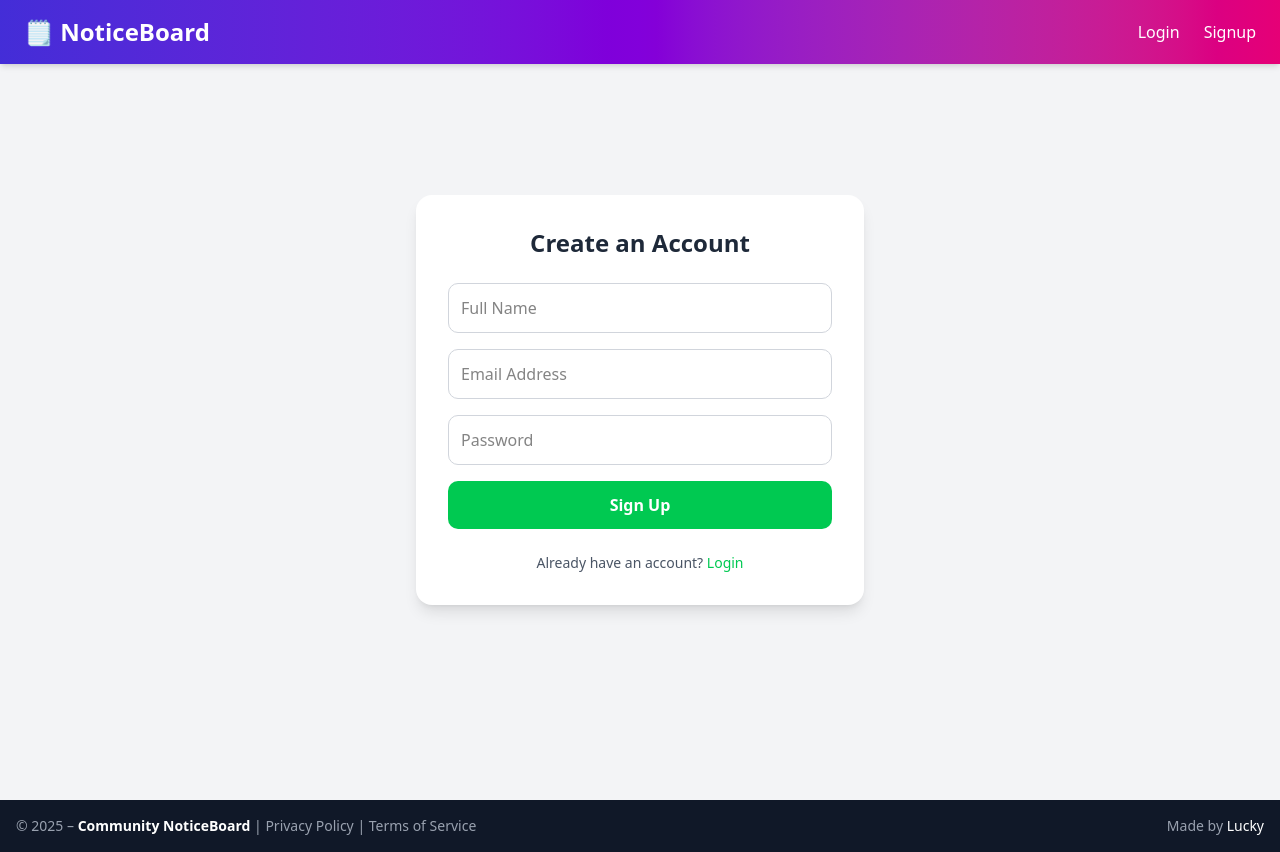
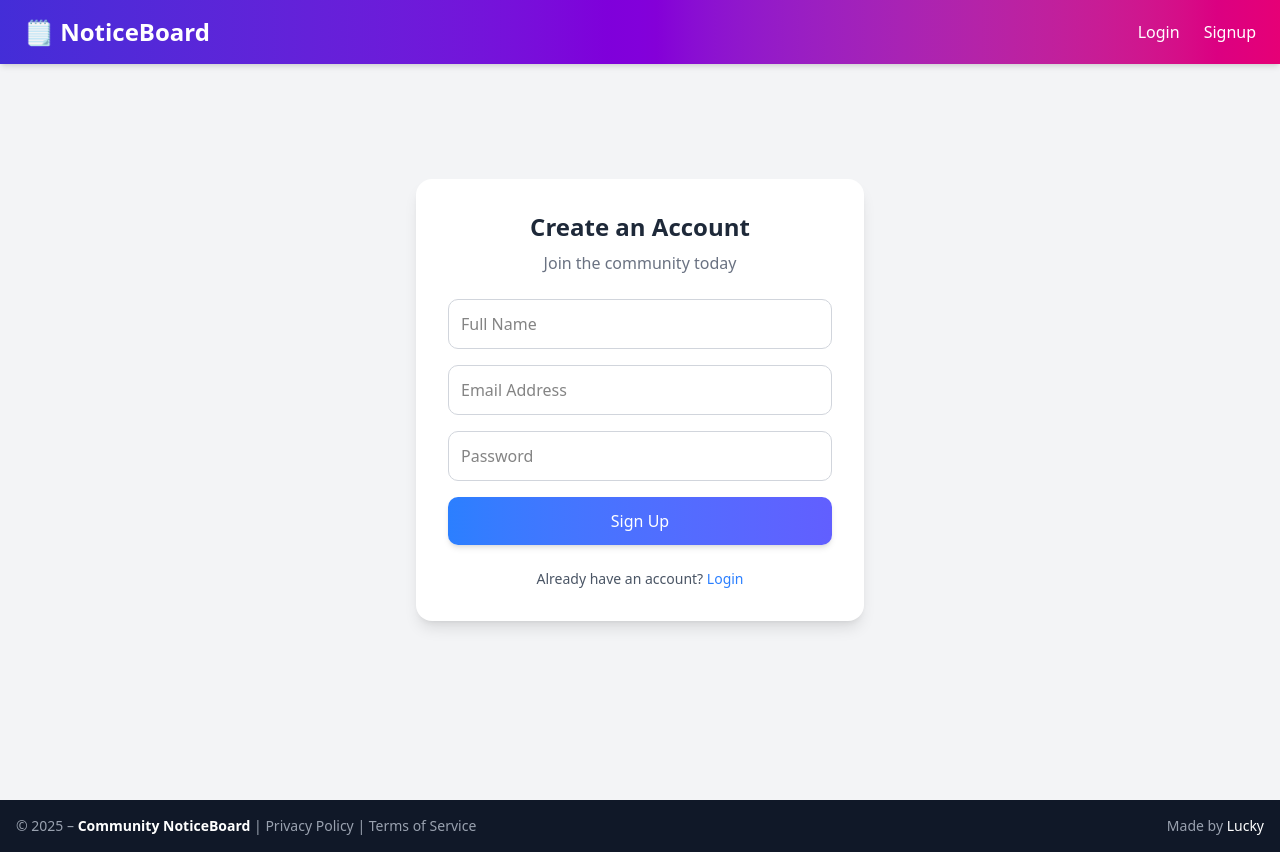
Before and after one commit to luckysingh7220/Noticeboard_frontened, a React (Vite) app: page /signup in a window 1280 px wide. Built offline with nearby package versions, Linux system fonts and the light colour scheme.

Commit message:
Changes made in login and signup pages

```diff
--- a/src/pages/Login.jsx
+++ b/src/pages/Login.jsx
@@ -190,7 +190,7 @@ export default function Login() {
               <button
                 type="button"
                 onClick={() => setRole("admin")}
-                className={`px-4 py-2 rounded-lg border ${
+                className={`cursor-pointer  px-4 py-2 rounded-lg border ${
                   role === "admin"
                     ? "bg-blue-500 text-white"
                     : "bg-white text-gray-700"
@@ -201,7 +201,7 @@ export default function Login() {
               <button
                 type="button"
                 onClick={() => setRole("user")}
-                className={`px-4 py-2 rounded-lg border ${
+                className={`cursor-pointer  px-4 py-2 rounded-lg border ${
                   role === "user"
                     ? "bg-blue-500 text-white"
                     : "bg-white text-gray-700"
@@ -214,7 +214,7 @@ export default function Login() {
             {/* Sign In button */}
             <button
               type="submit"
-              className="bg-gradient-to-r from-blue-500 to-indigo-500 text-white py-3 rounded-lg font-medium shadow-md hover:opacity-90"
+              className="bg-gradient-to-r from-blue-500 to-indigo-500 text-white py-3 rounded-lg font-medium shadow-md hover:opacity-90 cursor-pointer "
             >
               Sign In
             </button>
@@ -230,10 +230,14 @@ export default function Login() {
   className="text-center text-gray-600 mt-6"
 >
   Don’t have an account?{" "}
-            <a href="/signup" className="text-blue-600 font-medium">
+  <span
+    onClick={() => navigate("/signup")}
+    className="text-blue-600 font-medium hover:underline cursor-pointer"
+  >
     Sign up here
-            </a>
+  </span>
 </motion.p>
+
         </motion.div>
       </motion.div>
     </div>
--- a/src/pages/Signup.jsx
+++ b/src/pages/Signup.jsx
@@ -1,6 +1,7 @@
 import { useState } from "react";
 import { useNavigate } from "react-router-dom";
 import axios from "../services/api";
+import { motion } from "framer-motion";
 
 export default function Signup() {
   const [form, setForm] = useState({ name: "", email: "", password: "" });
@@ -21,22 +22,78 @@ export default function Signup() {
   };
 
   return (
-    <div className="min-h-screen flex items-center justify-center bg-gray-100 px-4">
-      <div className="w-full max-w-md bg-white rounded-2xl shadow-lg p-8">
-        <h2 className="text-2xl font-bold text-center text-gray-800 mb-6">
+    <div className="flex items-center justify-center min-h-screen bg-gray-100">
+      {/* Animated container */}
+      <motion.div
+        initial={{ opacity: 0, y: -100 }}
+        animate={{ opacity: 1, y: 0 }}
+        transition={{ duration: 0.8, ease: "easeOut" }}
+        className="bg-white shadow-lg rounded-2xl p-8 w-full max-w-md"
+      >
+        {/* Animated content with stagger */}
+        <motion.div
+          initial="hidden"
+          animate="visible"
+          variants={{
+            hidden: {},
+            visible: {
+              transition: { staggerChildren: 0.2 },
+            },
+          }}
+        >
+          {/* Title */}
+          <motion.h2
+            variants={{
+              hidden: { opacity: 0, y: -20 },
+              visible: { opacity: 1, y: 0 },
+            }}
+            transition={{ duration: 0.6 }}
+            className="text-2xl font-bold text-center text-gray-800 mb-2"
+          >
             Create an Account
-        </h2>
+          </motion.h2>
 
+          {/* Subtitle */}
+          <motion.p
+            variants={{
+              hidden: { opacity: 0, y: -20 },
+              visible: { opacity: 1, y: 0 },
+            }}
+            transition={{ duration: 0.6 }}
+            className="text-gray-500 text-center mb-6"
+          >
+            Join the community today
+          </motion.p>
+
+          {/* Error */}
           {error && (
-          <p className="text-red-500 text-center mb-4 font-medium">{error}</p>
+            <motion.p
+              variants={{
+                hidden: { opacity: 0 },
+                visible: { opacity: 1 },
+              }}
+              transition={{ duration: 0.4 }}
+              className="text-red-500 text-center mb-4 font-medium"
+            >
+              {error}
+            </motion.p>
           )}
 
-        <form onSubmit={handleSubmit} className="flex flex-col gap-4">
+          {/* Form */}
+          <motion.form
+            onSubmit={handleSubmit}
+            className="flex flex-col gap-4"
+            variants={{
+              hidden: { opacity: 0, y: 30 },
+              visible: { opacity: 1, y: 0 },
+            }}
+            transition={{ duration: 0.7 }}
+          >
             <input
               type="text"
               name="name"
               placeholder="Full Name"
-            className="border border-gray-300 rounded-lg p-3 focus:outline-none focus:ring-2 focus:ring-green-400"
+              className="border border-gray-300 rounded-lg p-3 focus:outline-none focus:ring-2 focus:ring-blue-400"
               value={form.name}
               onChange={handleChange}
               required
@@ -45,7 +102,7 @@ export default function Signup() {
               type="email"
               name="email"
               placeholder="Email Address"
-            className="border border-gray-300 rounded-lg p-3 focus:outline-none focus:ring-2 focus:ring-green-400"
+              className="border border-gray-300 rounded-lg p-3 focus:outline-none focus:ring-2 focus:ring-blue-400"
               value={form.email}
               onChange={handleChange}
               required
@@ -54,29 +111,38 @@ export default function Signup() {
               type="password"
               name="password"
               placeholder="Password"
-            className="border border-gray-300 rounded-lg p-3 focus:outline-none focus:ring-2 focus:ring-green-400"
+              className="border border-gray-300 rounded-lg p-3 focus:outline-none focus:ring-2 focus:ring-blue-400"
               value={form.password}
               onChange={handleChange}
               required
             />
             <button
-            className="w-full bg-green-500 text-white py-3 rounded-lg font-semibold hover:bg-green-600 transition"
+              className=" bg-gradient-to-r from-blue-500 to-indigo-500 text-white py-3 rounded-lg font-medium shadow-md hover:opacity-90 cursor-pointer"
               type="submit"
             >
               Sign Up
             </button>
-        </form>
+          </motion.form>
 
-        <p className="text-center text-gray-600 mt-6 text-sm">
+          {/* Login link */}
+          <motion.p
+            variants={{
+              hidden: { opacity: 0, y: 20 },
+              visible: { opacity: 1, y: 0 },
+            }}
+            transition={{ duration: 0.7 }}
+            className="text-center text-gray-600 mt-6 text-sm"
+          >
             Already have an account?{" "}
             <span
               onClick={() => navigate("/login")}
-            className="text-green-500 hover:underline cursor-pointer"
+              className="text-blue-500 hover:underline cursor-pointer"
             >
               Login
             </span>
-        </p>
-      </div>
+          </motion.p>
+        </motion.div>
+      </motion.div>
     </div>
   );
 }
```
Lines whose indentation alone changed are shown as unchanged.
